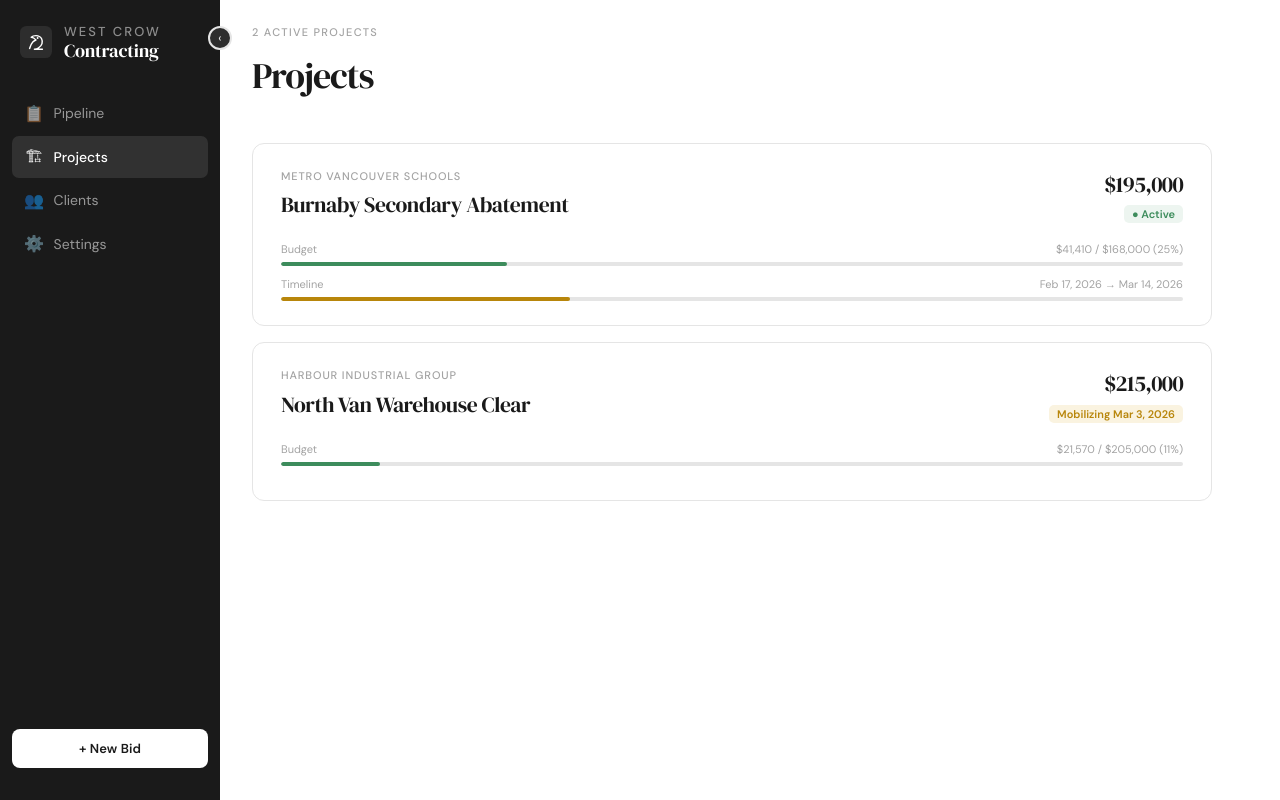
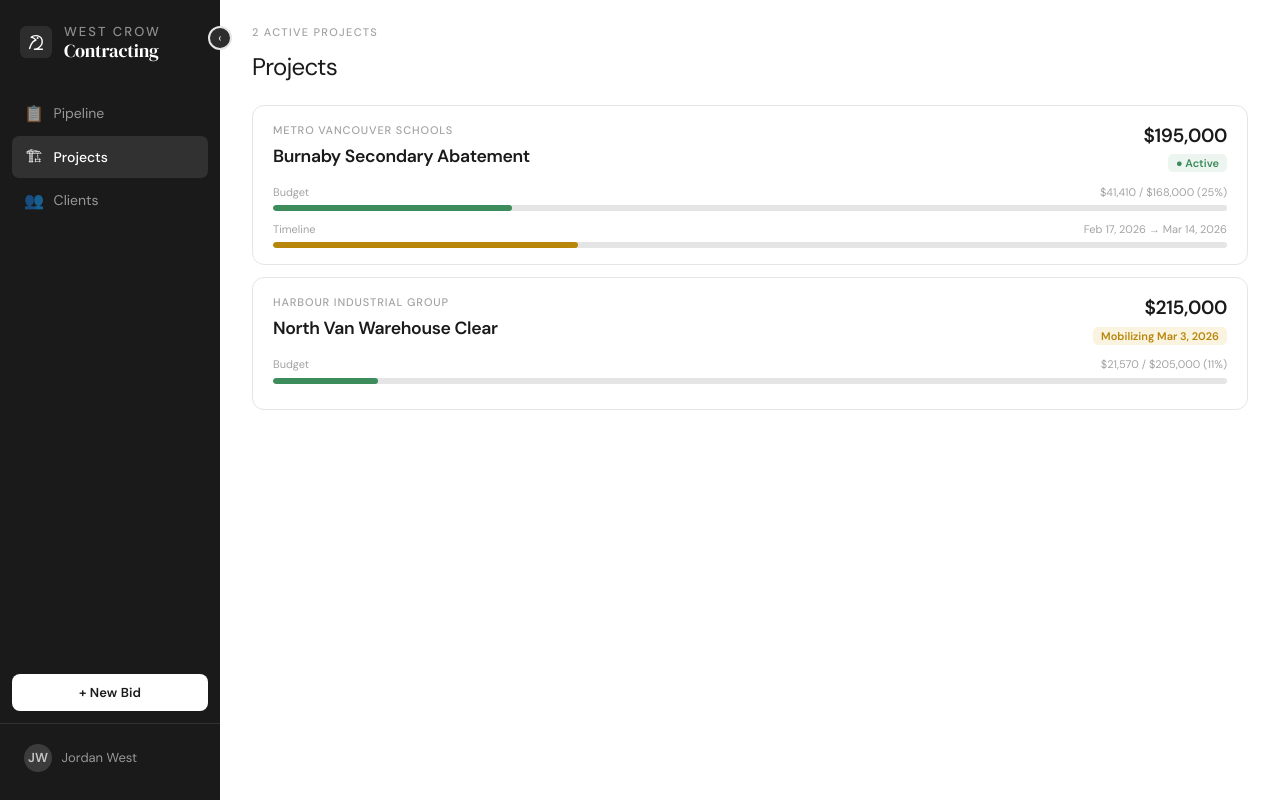
Before and after one commit to jpdehyl/west-crow-dashboard, a Next.js app: page /projects in a window 1280 px wide. Built offline with nearby package versions, Linux system fonts and the light colour scheme; no server answers.

Commit message:
Added more stuff

```diff
--- a/app/bids/new/page.tsx
+++ b/app/bids/new/page.tsx
@@ -5,7 +5,7 @@ import Link from "next/link"
 
 const inputStyle: React.CSSProperties = {
   width: "100%",
-  padding: "0.7rem 1rem",
+  padding: "0.55rem 0.85rem",
   background: "var(--bg)",
   border: "1px solid var(--border)",
   borderRadius: "8px",
@@ -63,19 +63,19 @@ export default function NewBidPage() {
   }
 
   return (
-    <div style={{ maxWidth: "640px" }}>
+    <div style={{ maxWidth: "720px" }}>
       <Link href="/bids" style={{
         fontSize: "13px", color: "var(--ink-faint)", textDecoration: "none",
-        display: "inline-flex", alignItems: "center", gap: "0.35rem", marginBottom: "1.75rem",
+        display: "inline-flex", alignItems: "center", gap: "0.35rem", marginBottom: "1rem",
       }}>
         ← Pipeline
       </Link>
 
-      <div style={{ marginBottom: "2.5rem" }}>
+      <div style={{ marginBottom: "1.25rem" }}>
         <p style={{ fontSize: "11px", letterSpacing: "0.12em", textTransform: "uppercase", color: "var(--ink-faint)", fontWeight: 500, marginBottom: "0.5rem" }}>
           West Crow Contracting
         </p>
-        <h1 style={{ fontFamily: "var(--font-serif), serif", fontSize: "2.25rem", fontWeight: 400, letterSpacing: "-0.03em", color: "var(--ink)" }}>
+        <h1 style={{ fontSize: "1.5rem", fontWeight: 400, letterSpacing: "-0.03em", color: "var(--ink)" }}>
           New Bid
         </h1>
       </div>
@@ -84,7 +84,7 @@ export default function NewBidPage() {
         <div style={{ background: "var(--bg)", border: "1px solid var(--border)", borderRadius: "12px", overflow: "hidden" }}>
 
           {/* Project name */}
-          <div style={{ padding: "1.5rem 1.75rem", borderBottom: "1px solid var(--border)" }}>
+          <div style={{ padding: "1rem 1.25rem", borderBottom: "1px solid var(--border)" }}>
             <label style={labelStyle}>
               Project Name <span style={{ color: "var(--accent)" }}>*</span>
             </label>
@@ -98,7 +98,7 @@ export default function NewBidPage() {
           </div>
 
           {/* Client + Estimator */}
-          <div style={{ display: "grid", gridTemplateColumns: "1fr 1fr", padding: "1.5rem 1.75rem", gap: "1.25rem", borderBottom: "1px solid var(--border)" }}>
+          <div style={{ display: "grid", gridTemplateColumns: "1fr 1fr", padding: "1rem 1.25rem", gap: "1.25rem", borderBottom: "1px solid var(--border)" }}>
             <div>
               <label style={labelStyle}>Client <span style={{ color: "var(--accent)" }}>*</span></label>
               <select required name="client" style={{ ...inputStyle, cursor: "pointer" }}>
@@ -116,7 +116,7 @@ export default function NewBidPage() {
           </div>
 
           {/* Value + Deadline */}
-          <div style={{ display: "grid", gridTemplateColumns: "1fr 1fr", padding: "1.5rem 1.75rem", gap: "1.25rem", borderBottom: "1px solid var(--border)" }}>
+          <div style={{ display: "grid", gridTemplateColumns: "1fr 1fr", padding: "1rem 1.25rem", gap: "1.25rem", borderBottom: "1px solid var(--border)" }}>
             <div>
               <label style={labelStyle}>Bid Value (CAD) <span style={{ color: "var(--accent)" }}>*</span></label>
               <input
@@ -141,7 +141,7 @@ export default function NewBidPage() {
           </div>
 
           {/* Source */}
-          <div style={{ display: "grid", gridTemplateColumns: "1fr 1fr", padding: "1.5rem 1.75rem", gap: "1.25rem", borderBottom: "1px solid var(--border)" }}>
+          <div style={{ display: "grid", gridTemplateColumns: "1fr 1fr", padding: "1rem 1.25rem", gap: "1.25rem", borderBottom: "1px solid var(--border)" }}>
             <div>
               <label style={labelStyle}>Source</label>
               <select name="source" style={{ ...inputStyle, cursor: "pointer" }}>
@@ -164,7 +164,7 @@ export default function NewBidPage() {
           </div>
 
           {/* Notes */}
-          <div style={{ padding: "1.5rem 1.75rem" }}>
+          <div style={{ padding: "1rem 1.25rem" }}>
             <label style={labelStyle}>Notes</label>
             <textarea
               name="notes"
--- a/app/projects/page.tsx
+++ b/app/projects/page.tsx
@@ -8,15 +8,15 @@ export default async function ProjectsPage() {
   const PROJECTS = await getProjects()
 
   return (
-    <div style={{ maxWidth: "960px" }}>
-      <div style={{ marginBottom: "2.5rem" }}>
+    <div>
+      <div style={{ marginBottom: "1.25rem" }}>
         <p style={{ fontSize: "11px", letterSpacing: "0.12em", textTransform: "uppercase", color: "var(--ink-faint)", fontWeight: 500, marginBottom: "0.5rem" }}>
           {PROJECTS.length} active project{PROJECTS.length !== 1 ? "s" : ""}
         </p>
-        <h1 style={{ fontFamily: "var(--font-serif), serif", fontSize: "2.25rem", fontWeight: 400, letterSpacing: "-0.03em", color: "var(--ink)" }}>Projects</h1>
+        <h1 style={{ fontSize: "1.5rem", fontWeight: 400, letterSpacing: "-0.03em", color: "var(--ink)" }}>Projects</h1>
       </div>
 
-      <div style={{ display: "flex", flexDirection: "column", gap: "1rem" }}>
+      <div style={{ display: "flex", flexDirection: "column", gap: "0.75rem" }}>
         {PROJECTS.map((project: any) => {
           const totalCosts = project.costs.reduce((s: number, c: any) => s + c.amount, 0)
           const budgetTotal = project.budget_labour + project.budget_materials + project.budget_equipment + project.budget_subs
@@ -34,19 +34,19 @@ export default async function ProjectsPage() {
             <Link key={project.id} href={`/projects/${project.id}`} style={{ textDecoration: "none" }}>
               <div className="row-hover" style={{
                 background: "var(--bg)", border: "1px solid var(--border)", borderRadius: "12px",
-                padding: "1.5rem 1.75rem", cursor: "pointer",
+                padding: "1rem 1.25rem", cursor: "pointer",
               }}>
-                <div style={{ display: "flex", justifyContent: "space-between", alignItems: "flex-start", marginBottom: "1rem" }}>
+                <div style={{ display: "flex", justifyContent: "space-between", alignItems: "flex-start", marginBottom: "0.6rem" }}>
                   <div>
                     <p style={{ fontSize: "11px", letterSpacing: "0.08em", textTransform: "uppercase", color: "var(--ink-faint)", fontWeight: 500, marginBottom: "0.3rem" }}>
                       {project.client}
                     </p>
-                    <h2 style={{ fontFamily: "var(--font-serif), serif", fontSize: "1.35rem", fontWeight: 400, color: "var(--ink)", letterSpacing: "-0.02em" }}>
+                    <h2 style={{ fontSize: "1.1rem", fontWeight: 600, color: "var(--ink)", letterSpacing: "-0.02em" }}>
                       {project.project_name}
                     </h2>
                   </div>
                   <div style={{ textAlign: "right" }}>
-                    <p style={{ fontFamily: "var(--font-serif), serif", fontSize: "1.4rem", color: "var(--ink)", letterSpacing: "-0.03em" }}>
+                    <p style={{ fontSize: "1.2rem", fontWeight: 600, color: "var(--ink)", letterSpacing: "-0.02em" }}>
                       {formatCurrency(project.contract_value)}
                     </p>
                     {notStarted ? (
@@ -69,8 +69,8 @@ export default async function ProjectsPage() {
                       {formatCurrency(totalCosts)} / {formatCurrency(budgetTotal)} ({budgetPct}%)
                     </span>
                   </div>
-                  <div style={{ height: 4, background: "var(--border)", borderRadius: 2, overflow: "hidden" }}>
-                    <div style={{ height: "100%", width: `${Math.min(budgetPct, 100)}%`, background: budgetPct > 85 ? "var(--terra)" : "var(--sage)", borderRadius: 2 }} />
+                  <div style={{ height: 6, background: "var(--border)", borderRadius: 3, overflow: "hidden" }}>
+                    <div style={{ height: "100%", width: `${Math.min(budgetPct, 100)}%`, background: budgetPct > 85 ? "var(--terra)" : "var(--sage)", borderRadius: 3 }} />
                   </div>
                 </div>
 
@@ -83,8 +83,8 @@ export default async function ProjectsPage() {
                         {formatDate(project.start_date)} → {formatDate(project.end_date)}
                       </span>
                     </div>
-                    <div style={{ height: 4, background: "var(--border)", borderRadius: 2, overflow: "hidden" }}>
-                      <div style={{ height: "100%", width: `${timePct}%`, background: "var(--gold)", borderRadius: 2 }} />
+                    <div style={{ height: 6, background: "var(--border)", borderRadius: 3, overflow: "hidden" }}>
+                      <div style={{ height: "100%", width: `${timePct}%`, background: "var(--gold)", borderRadius: 3 }} />
                     </div>
                   </div>
                 )}
--- a/components/Sidebar.tsx
+++ b/components/Sidebar.tsx
@@ -8,7 +8,6 @@ const nav = [
   { href: "/bids", label: "Pipeline", icon: "📋" },
   { href: "/projects", label: "Projects", icon: "🏗" },
   { href: "/clients", label: "Clients", icon: "👥" },
-  { href: "/settings", label: "Settings", icon: "⚙️" },
 ]
 
 export default function Sidebar() {
@@ -29,6 +28,7 @@ export default function Sidebar() {
   }, [collapsed, mounted])
 
   const width = collapsed ? "var(--sidebar-collapsed-width)" : "var(--sidebar-width)"
+  const isSettings = pathname.startsWith("/settings")
 
   return (
     <aside className="sidebar-transition" style={{
@@ -100,13 +100,13 @@ export default function Sidebar() {
         })}
       </nav>
 
-      <div style={{ padding: collapsed ? "1.5rem 0.5rem 2rem" : "1.5rem 0.75rem 2rem" }}>
+      <div style={{ padding: collapsed ? "0 0.4rem 0.75rem" : "0 0.75rem 0.75rem" }}>
         <Link href="/bids/new" title={collapsed ? "+ New Bid" : undefined} style={{
           display: "flex",
           alignItems: "center",
           justifyContent: "center",
           gap: "0.4rem",
-          padding: "0.6rem",
+          padding: "0.55rem",
           background: "#ffffff",
           color: "#1a1a1a",
           borderRadius: "8px",
@@ -120,6 +120,43 @@ export default function Sidebar() {
           {collapsed ? "+" : "+ New Bid"}
         </Link>
       </div>
+
+      <div style={{
+        borderTop: "1px solid rgba(255,255,255,0.1)",
+        padding: collapsed ? "0.75rem 0.4rem 1.25rem" : "0.75rem 0.75rem 1.25rem",
+      }}>
+        <Link href="/settings" title={collapsed ? "Settings" : undefined}
+          className="nav-link"
+          style={{
+            display: "flex",
+            alignItems: "center",
+            gap: "0.6rem",
+            padding: collapsed ? "0.5rem 0" : "0.5rem 0.75rem",
+            borderRadius: "7px",
+            textDecoration: "none",
+            justifyContent: collapsed ? "center" : "flex-start",
+            color: isSettings ? "#ffffff" : "rgba(255,255,255,0.55)",
+            background: isSettings ? "rgba(255,255,255,0.1)" : "transparent",
+            overflow: "hidden",
+            whiteSpace: "nowrap",
+          }}>
+          <span style={{
+            width: 28, height: 28, borderRadius: "50%",
+            background: "rgba(255,255,255,0.15)",
+            display: "flex", alignItems: "center", justifyContent: "center",
+            fontSize: "13px", flexShrink: 0,
+            color: "rgba(255,255,255,0.7)",
+            fontWeight: 600,
+          }}>
+            JW
+          </span>
+          {!collapsed && (
+            <span className="sidebar-fade" style={{ fontSize: "13px", fontWeight: 400 }}>
+              Jordan West
+            </span>
+          )}
+        </Link>
+      </div>
     </aside>
   )
 }
```
Also changed, not shown: app/bids/[id]/page.tsx (+11 -11 lines), app/bids/page.tsx (+18 -18 lines), app/clients/[id]/page.tsx (+10 -10 lines), app/clients/page.tsx (+4 -4 lines), app/projects/[id]/page.tsx (+9 -9 lines).
